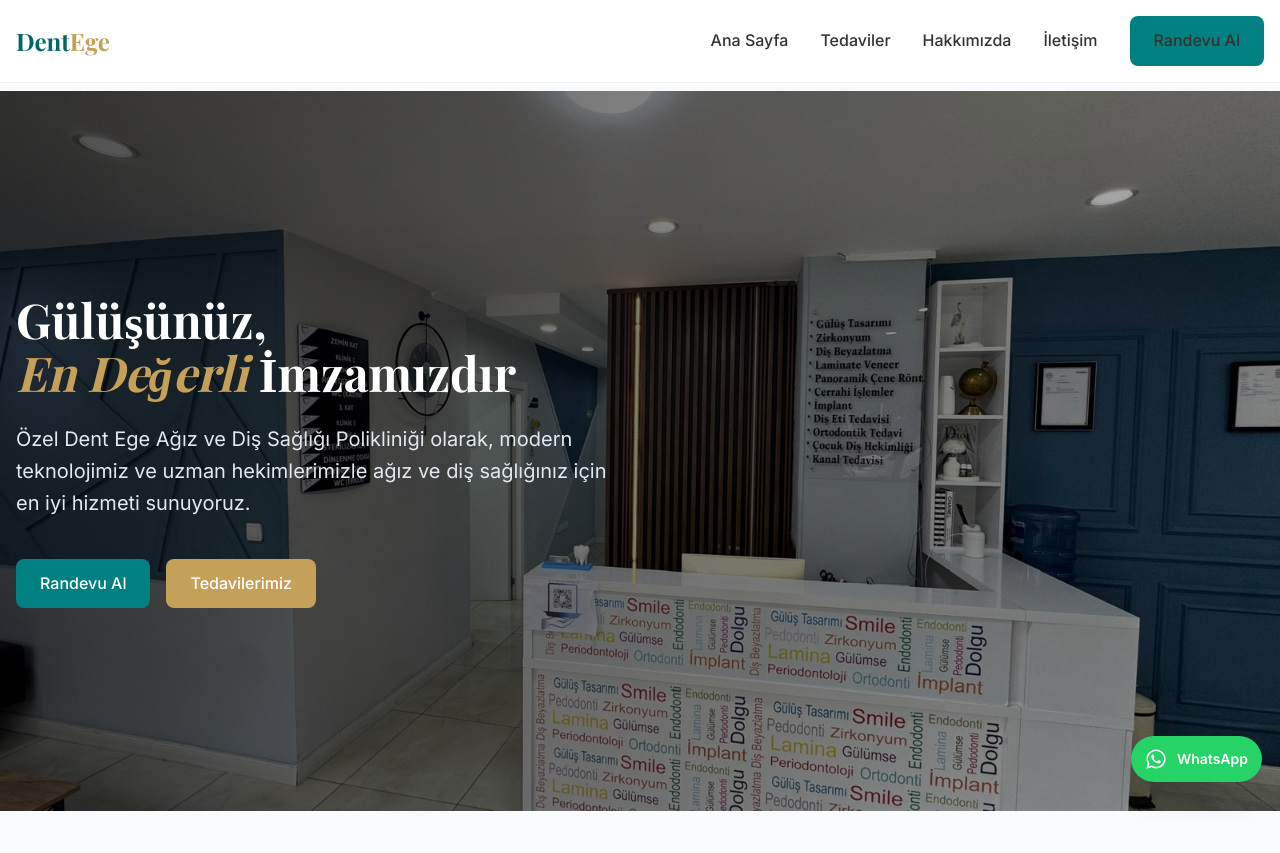
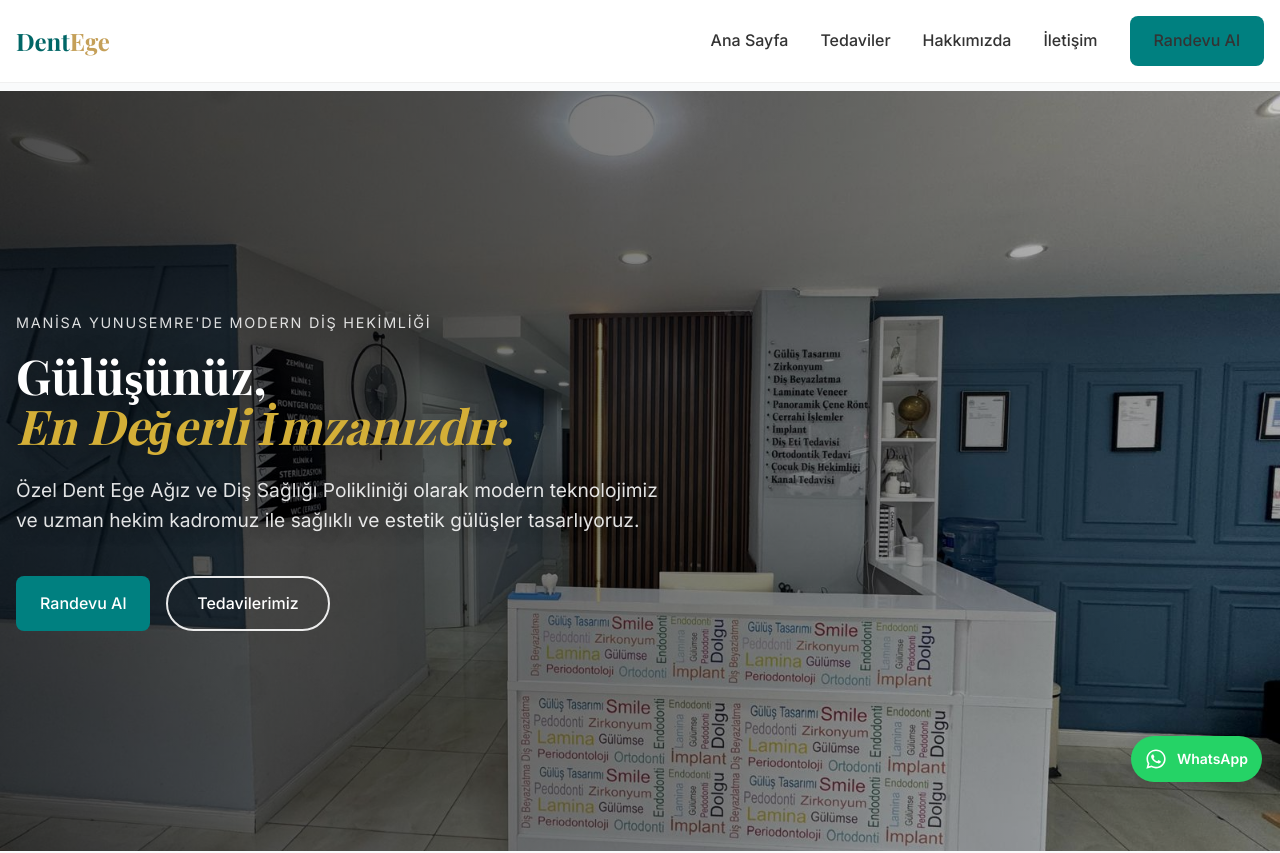
Before and after one commit to ozgekacmazz/dentege-website, a React (Vite) app: page / in a window 1280 px wide. Shown: the top 853 px of the page. Built offline with nearby package versions, Linux system fonts and the light colour scheme.

Commit message:
Revert hero overlay to premium dark style

```diff
--- a/src/components/Hero.tsx
+++ b/src/components/Hero.tsx
@@ -1,36 +1,43 @@
+import heroImg from '../assets/hero-clinic.jpg';
 import { Link } from 'react-router-dom';
-import { motion } from 'framer-motion';
-import heroBg from '../assets/WhatsApp Image 2026-02-04 at 09.32.20.jpeg';
 import '../styles/Hero.css';
 
 const Hero = () => {
     return (
         <section
             className="hero"
-            style={{
-                backgroundImage: `url(${heroBg})`,
-                backgroundPosition: 'center center'
-            }}
-            aria-label="Dent Ege Diş Kliniği Manisa Yunusemre resepsiyon alanı"
+            style={{ backgroundImage: `url(${heroImg})` }}
         >
             <div className="hero-overlay"></div>
+
             <div className="container hero-content">
-                <motion.div
-                    initial={{ opacity: 0, y: 30 }}
-                    animate={{ opacity: 1, y: 0 }}
-                    transition={{ duration: 0.8 }}
-                    className="hero-text"
-                >
-                    <h1>Gülüşünüz, <br /><span>En Değerli</span> İmzamızdır</h1>
+                <div className="hero-text">
+          <span className="hero-location">
+            Manisa Yunusemre'de Modern Diş Hekimliği
+          </span>
+
+                    <h1>
+                        Gülüşünüz,
+                        <br />
+                        <span>En Değerli İmzanızdır.</span>
+                    </h1>
+
                     <p>
-                        Özel Dent Ege Ağız ve Diş Sağlığı Polikliniği olarak, modern teknolojimiz ve uzman hekimlerimizle
-                        ağız ve diş sağlığınız için en iyi hizmeti sunuyoruz.
+                        Özel Dent Ege Ağız ve Diş Sağlığı Polikliniği olarak
+                        modern teknolojimiz ve uzman hekim kadromuz ile
+                        sağlıklı ve estetik gülüşler tasarlıyoruz.
                     </p>
+
                     <div className="hero-buttons">
-                        <Link to="/randevu" className="btn btn-primary">Randevu Al</Link>
-                        <Link to="/tedaviler" className="btn btn-secondary">Tedavilerimiz</Link>
+                        <Link to="/randevu" className="btn btn-primary">
+                            Randevu Al
+                        </Link>
+
+                        <Link to="/tedaviler" className="btn btn-outline">
+                            Tedavilerimiz
+                        </Link>
                     </div>
-                </motion.div>
+                </div>
             </div>
         </section>
     );
--- a/src/styles/Hero.css
+++ b/src/styles/Hero.css
@@ -1,6 +1,6 @@
 .hero {
     position: relative;
-    height: 90vh;
+    height: 95vh;
     width: 100%;
     background-size: cover;
     background-position: center;
@@ -9,13 +9,16 @@
     align-items: center;
 }
 
+/* ESKİ PREMIUM DARK OVERLAY (2. görsel vibe) */
 .hero-overlay {
     position: absolute;
-    top: 0;
-    left: 0;
-    width: 100%;
-    height: 100%;
-    background: linear-gradient(to right, rgba(0, 0, 0, 0.7) 0%, rgba(0, 0, 0, 0.3) 100%);
+    inset: 0;
+    background: linear-gradient(
+            90deg,
+            rgba(0, 0, 0, 0.70) 0%,
+            rgba(0, 0, 0, 0.48) 55%,
+            rgba(0, 0, 0, 0.22) 100%
+    );
 }
 
 .hero-content {
@@ -25,39 +28,70 @@
 }
 
 .hero-text {
-    max-width: 600px;
-    color: var(--color-white);
+    max-width: 650px;
+    color: #fff;
 }
 
+.hero-location {
+    display: inline-block;
+    margin-bottom: 1rem;
+    font-size: 0.9rem;
+    letter-spacing: 0.12em;
+    text-transform: uppercase;
+    color: rgba(255, 255, 255, 0.85);
+}
+
+/* Başlık */
 .hero-text h1 {
     font-size: 3rem;
     margin-bottom: 1.5rem;
-    color: var(--color-white);
-    line-height: 1.1;
+    color: #fff;
+    line-height: 1.05;
+    text-shadow: 0 6px 28px rgba(0, 0, 0, 0.55);
 }
 
+/* Sıcak premium gold (2. görsel gibi) */
 .hero-text h1 span {
-    color: var(--color-secondary);
+    color: #d4af37;
     font-style: italic;
+    text-shadow: 0 6px 28px rgba(0, 0, 0, 0.35);
 }
 
 .hero-text p {
-    font-size: 1.25rem;
+    font-size: 1.2rem;
     margin-bottom: 2.5rem;
-    color: #e2e8f0;
+    color: rgba(255, 255, 255, 0.88);
+    text-shadow: 0 4px 18px rgba(0, 0, 0, 0.45);
 }
 
 .hero-buttons {
     display: flex;
     gap: 1rem;
+    flex-wrap: wrap;
+}
+
+/* Outline buton (şu anki gibi kalsın) */
+.btn-outline {
+    padding: 0.8rem 1.8rem;
+    border: 2px solid rgba(255, 255, 255, 0.9);
+    color: #fff;
+    text-decoration: none;
+    border-radius: 999px;
+    transition: 0.25s ease;
+    background: transparent;
+}
+
+.btn-outline:hover {
+    background: #fff;
+    color: #000;
 }
 
 @media (max-width: 768px) {
     .hero-text h1 {
-        font-size: 2.5rem;
+        font-size: 2.3rem;
     }
 
     .hero-text p {
-        font-size: 1.1rem;
+        font-size: 1rem;
     }
 }
```
Also changed, not shown: src/assets/hero-clinic.jpg (added), src/assets/hero-dent-ege-manisa.jpg (renamed from public/og-image.jpg).
